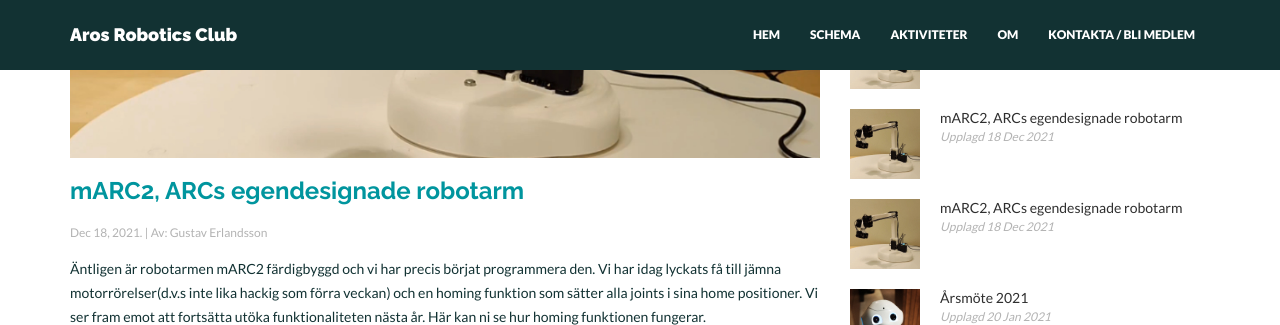
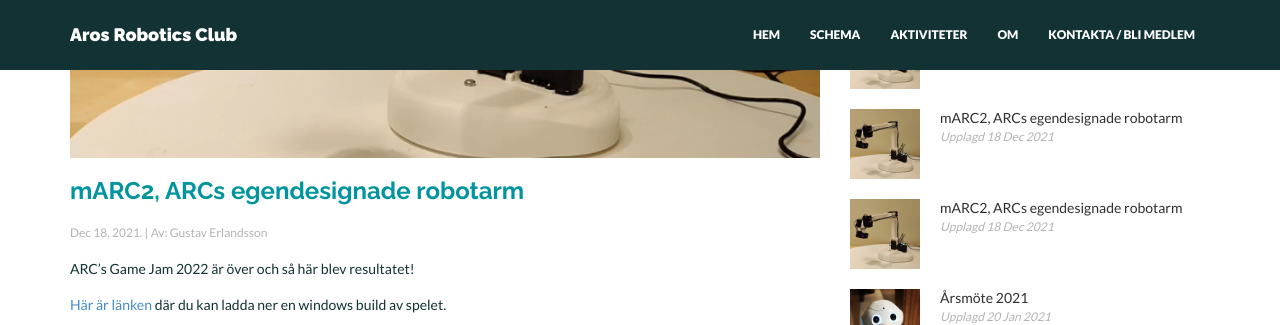
Before and after one commit to ARCsweden/ARCsweden.github.io, a Jekyll site: the page built from _posts/2022-05-22-GameJam.markdown, in a window 1280 px wide and 900 px high, scrolled down 451 px, cut to the strip 0-325 px from the top of the window. Built offline with Jekyll 4.4.1, drawn with Linux system fonts in a browser that asks for light colours; nearby versions of some CDN libraries.

Commit message:
Update 2022-05-22-GameJam.markdown

```diff
--- a/_posts/2022-05-22-GameJam.markdown
+++ b/_posts/2022-05-22-GameJam.markdown
@@ -9,8 +9,9 @@
 thumb: mARC2_thumb.jpg #thumbnail
 bthumb: mARC2_bthumb.jpg #bigthumbnail
 ---
-Äntligen är robotarmen mARC2 färdigbyggd och vi har precis börjat programmera den.
+ARC's Game Jam 2022 är över och så här blev resultatet!
 <!--more-->
-Vi har idag lyckats få till jämna motorrörelser(d.v.s inte lika hackig som förra veckan) och en homing funktion som sätter alla joints i sina home positioner. Vi ser fram emot att fortsätta utöka funktionaliteten nästa år. Här kan ni se hur homing funktionen fungerar.
 
-<iframe width="560" height="315" src="https://www.youtube.com/embed/_NRgYh_ebSI" title="mARC2" frameborder="0" allow="accelerometer; autoplay; clipboard-write; encrypted-media; gyroscope; picture-in-picture" allowfullscreen></iframe>
+[Här är länken](https://arc-sweden.itch.io/arc-game-jam-2022) där du kan ladda ner en windows build av spelet.
+
+<iframe frameborder="0" src="https://itch.io/embed-upload/5833019?color=333333" allowfullscreen="" width="1280" height="740"><a href="https://arc-sweden.itch.io/arc-game-jam-2022">Play ARC Game Jam 2022 on itch.io</a></iframe>
```
